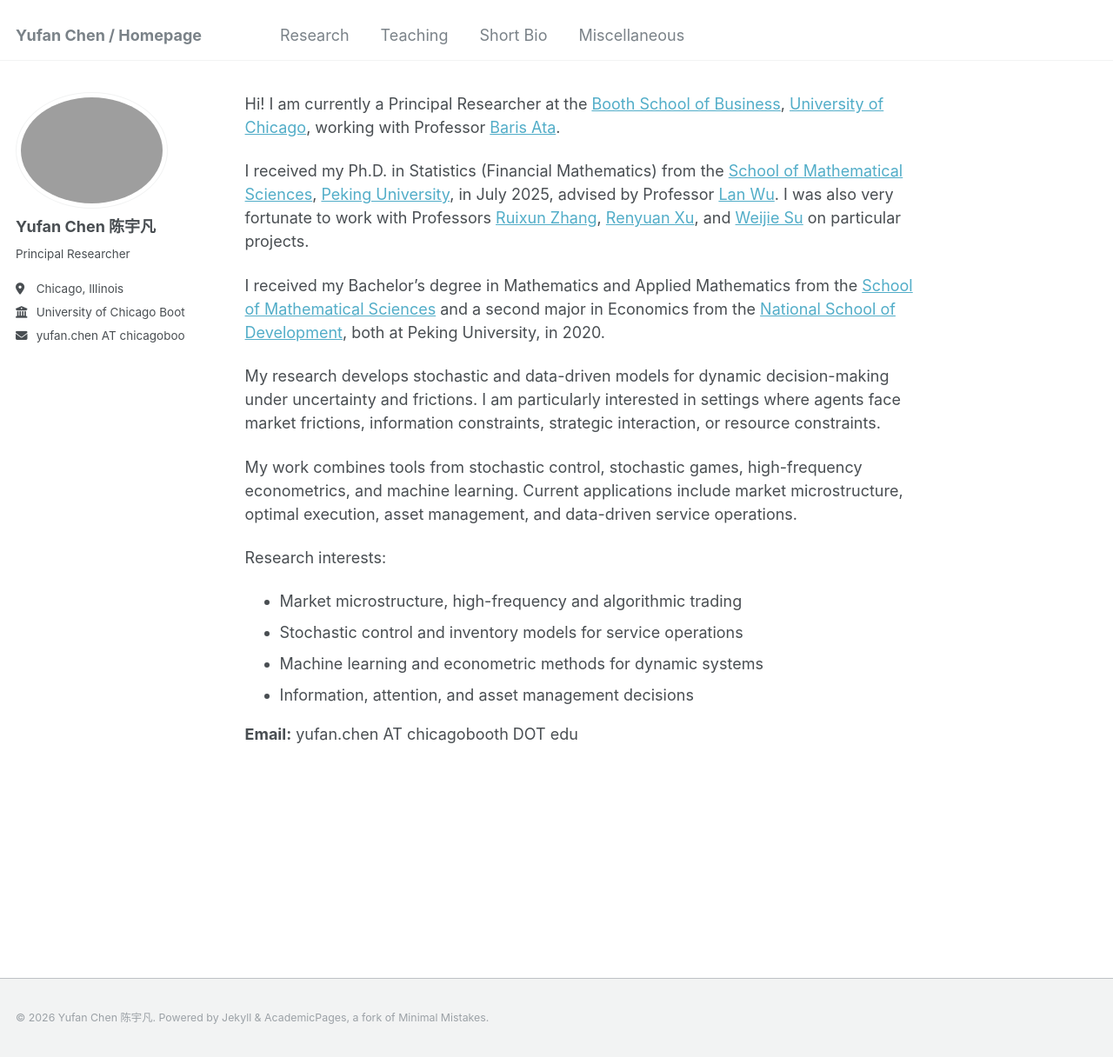
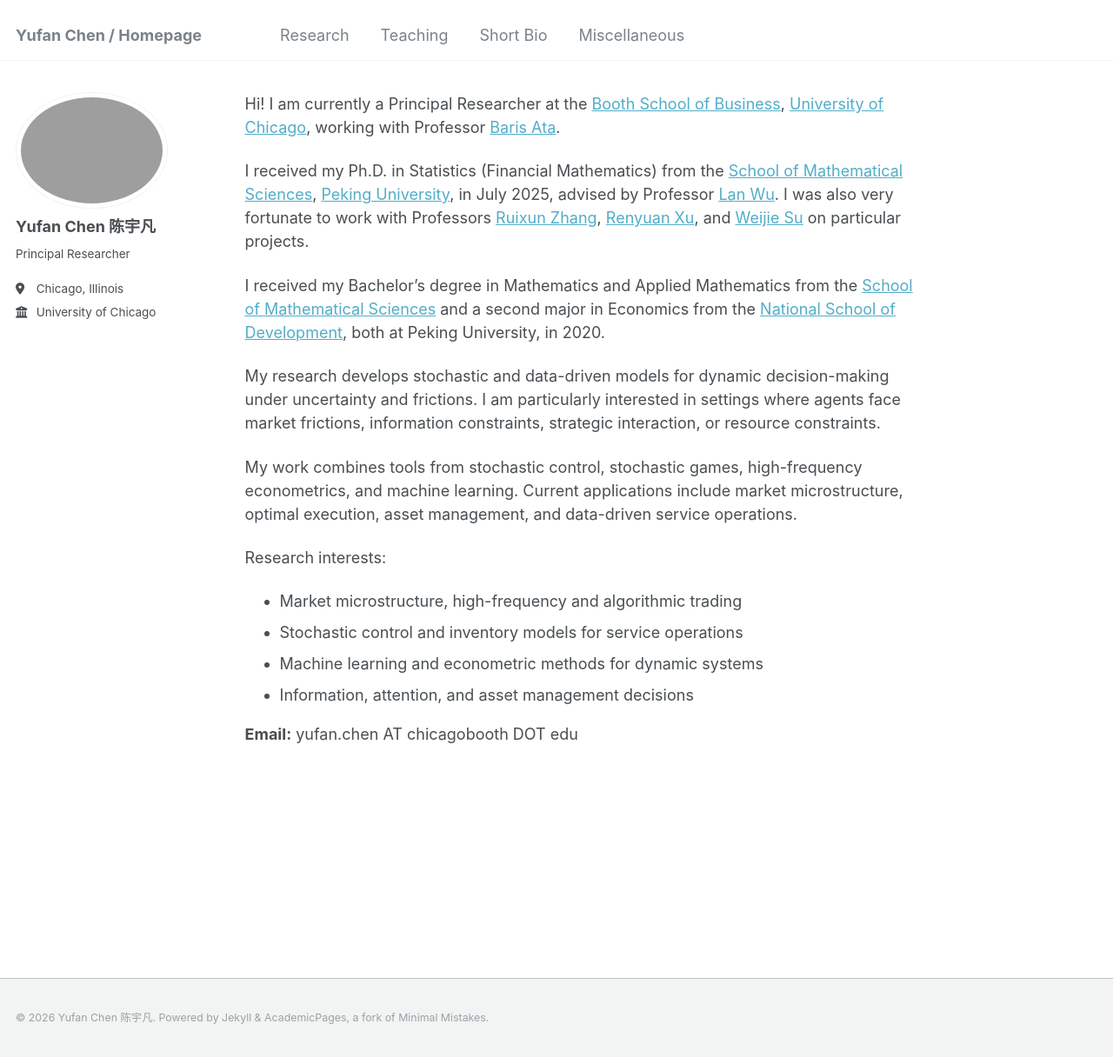
Before and after one commit to YuwanIvan/yuwanivan.github.io, a Jekyll site: the page built from _pages/about.md, in a window 1280 px wide and 1216 px high. Shown: the whole window at 87% size. Built offline with Jekyll 4.4.1, drawn with Linux system fonts in a browser that asks for light colours.

Commit message:
update config

```diff
--- a/_config.yml
+++ b/_config.yml
@@ -26,9 +26,9 @@ author:
   pronouns         : # example: "she/her"
   bio              : "Principal Researcher"
   location         : "Chicago, Illinois"
-  employer         : "University of Chicago Booth School of Business"
+  employer         : "University of Chicago"
   uri              : # "https://yuwanivan.github.io/"
-  email            : "yufan.chen AT chicagobooth DOT edu"
+  email            : # "yufan.chen AT chicagobooth DOT edu"
 
   # Academic websites
   arxiv            : # URL - Update with the correct link to your profile
```
